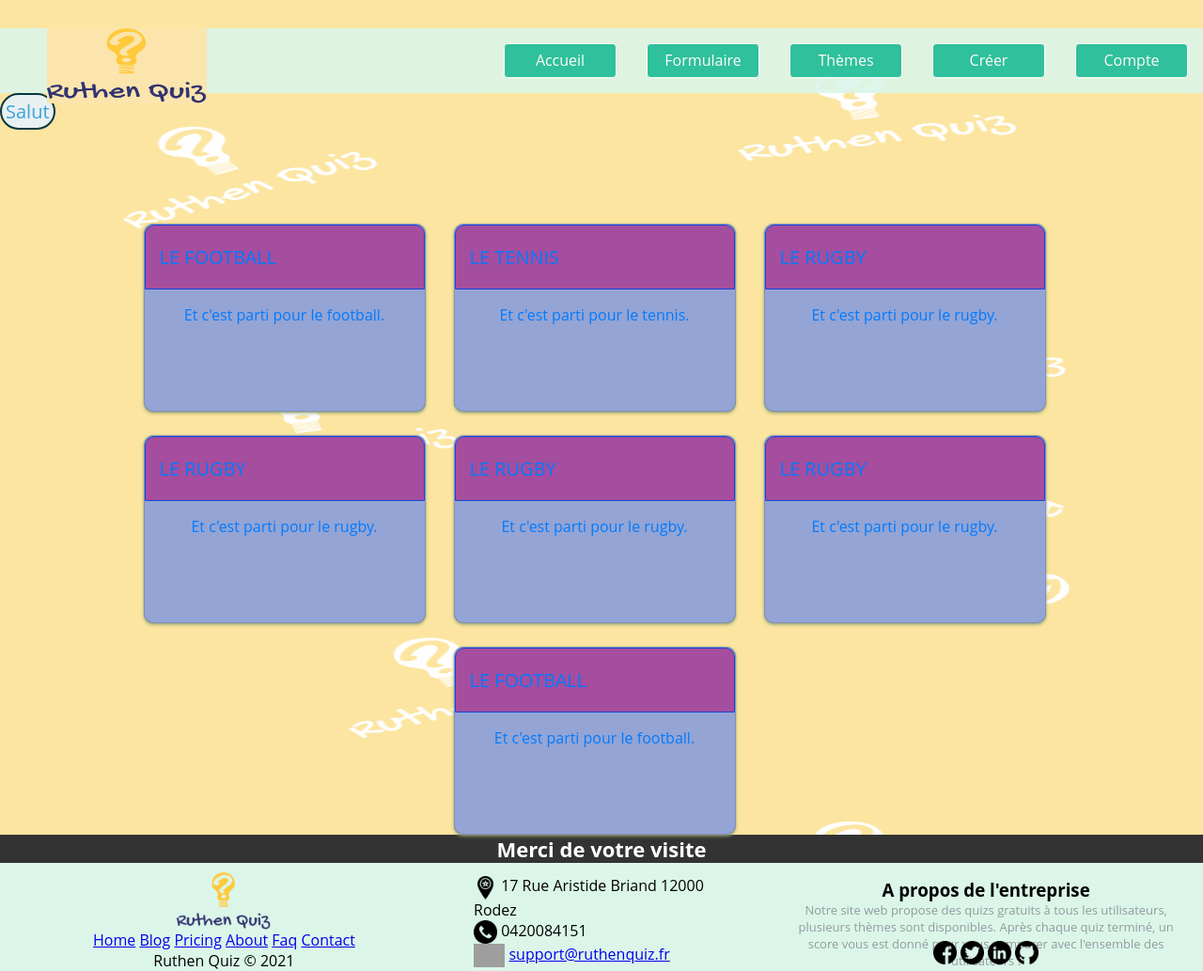
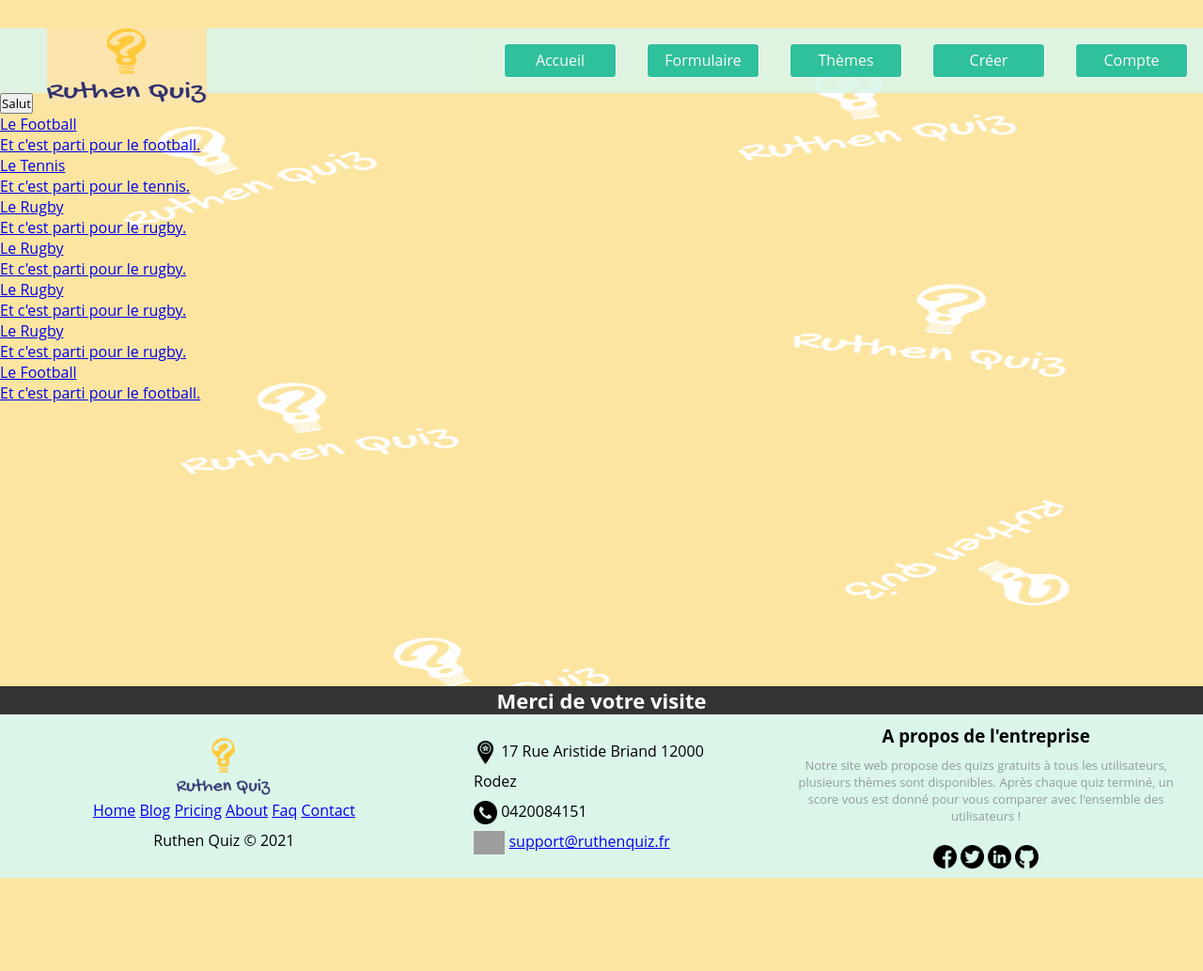
Before and after one commit to corentin-bichon/WebProject-3IL, a PHP site: page /theme.php in a window 1280 px wide. Shown: the whole page at 94% size. After the commit the page ends 934 px from the top, so only its background shows below. Run offline with PHP 8.4, Linux system fonts and the light colour scheme; grey boxes are pictures that could not be loaded.

Commit message:
Update footer

```diff
--- a/CSS/mainCSS.css
+++ b/CSS/mainCSS.css
@@ -1,3 +1,7 @@
+html {
+    height: 100%;
+}
+
 body {
     color:black;
     background-color:white;
@@ -7,6 +11,9 @@ body {
     background-attachment: fixed;
     height:100%;
     width:100%;
+    margin: 0;
+    padding: 0;
+    position : relative;
 }
 
 @import url(https://fonts.googleapis.com/css?family=Open+Sans:400,500,300,700);
@@ -51,6 +58,7 @@ body {
     border-radius: 4px;
 }
 
+/*
 .grid {
     display: table;
     width: 980px;
@@ -178,6 +186,8 @@ body {
   }
 }
 
+*/
+
 .logoMenu {
     margin: auto ;
 }
@@ -250,6 +260,13 @@ section {
 
 /* Module pied de page  */
 
+footer {
+    position: absolute;
+    bottom: 0;
+    width:100%;
+    height:100px;
+}
+
 .footer-title {
    width: 100%;
    display: inline-block;
@@ -265,10 +282,11 @@ section {
     display: flex;
     flex-direction: row;
     padding:0;
+    padding-top: 10px;
+    padding-bottom: 10px;
+    margin: 0;
     background-color: #DBF6E9 ;
     text-align: center;
-    padding-top: 10px;
-    margin: 0;
 }
 
 .footer-column {
@@ -279,12 +297,13 @@ section {
 }
 
 .footer-beginning {
-
+    line-height: 2em;
 }
 
 .footer-middle {
     text-align: initial;
     width: 17em;
+    line-height: 2em;
 }
 
 
@@ -297,10 +316,10 @@ section {
 }
 
 .footer-end p {
-    height: 20px;
     color: #92999f;
     font-size: 13px;
     font-weight: normal;
+    padding-top: 10px;
 }
 
 #footer-logo {
--- a/extensions/footer.html
+++ b/extensions/footer.html
@@ -34,7 +34,7 @@
 
 					<div>
 						<p><img src="ressources/icon/appel-telephonique.png" id="footer-icon" />
-						0420084151</p>
+							0420084151</p>
 					</div>
 
 					<div>
--- a/index.php
+++ b/index.php
@@ -12,7 +12,6 @@
 		<?php require_once 'extensions/navbar.html'; ?>
 
 		<br><br><br><br><br>
-
 
 		<h1 class=titre-site> Ruthen Quiz </h1>
 
@@ -36,6 +35,6 @@
 		<br><br><br><br><br>
 	</body>
 
-	<?php require 'extensions/footer.html'; ?>
+	<?php require_once 'extensions/footer.html'; ?>
 
 </html>
```
Also changed, not shown: compte.php (+19 -0 lines).
